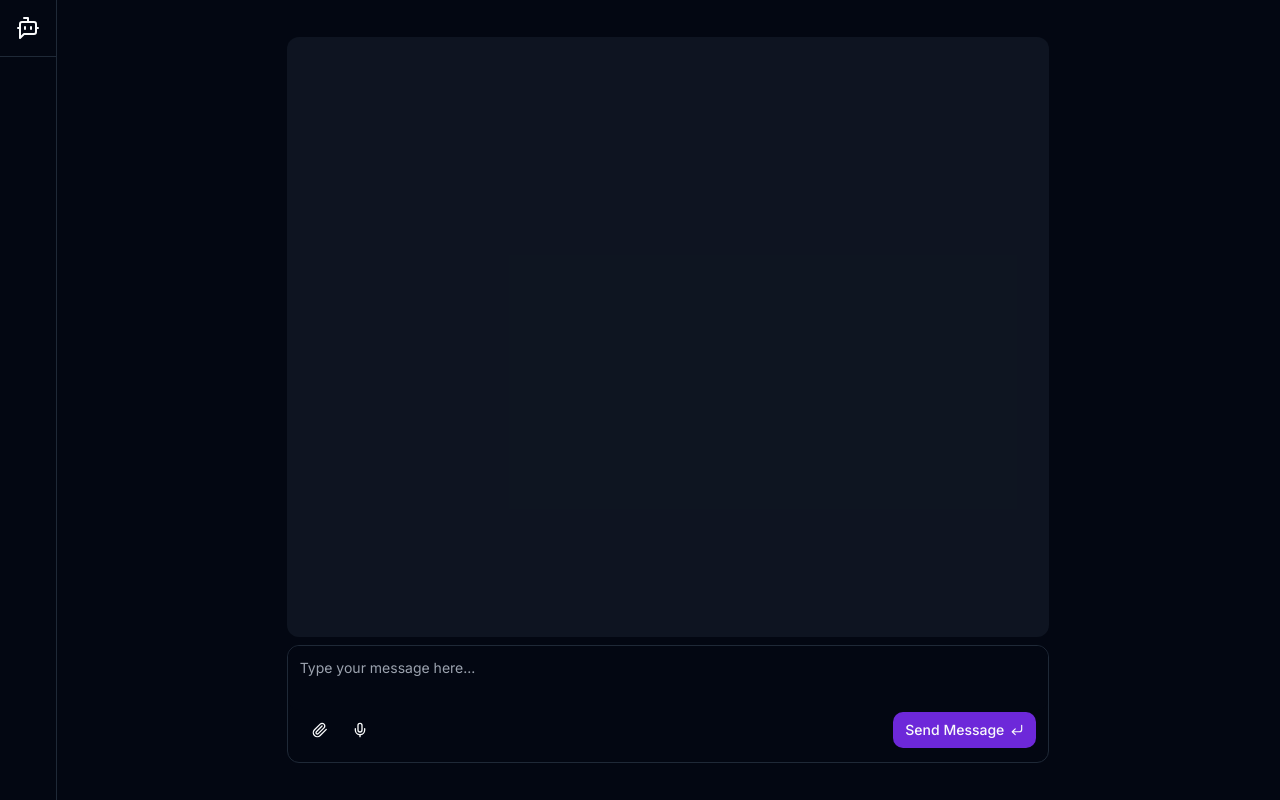
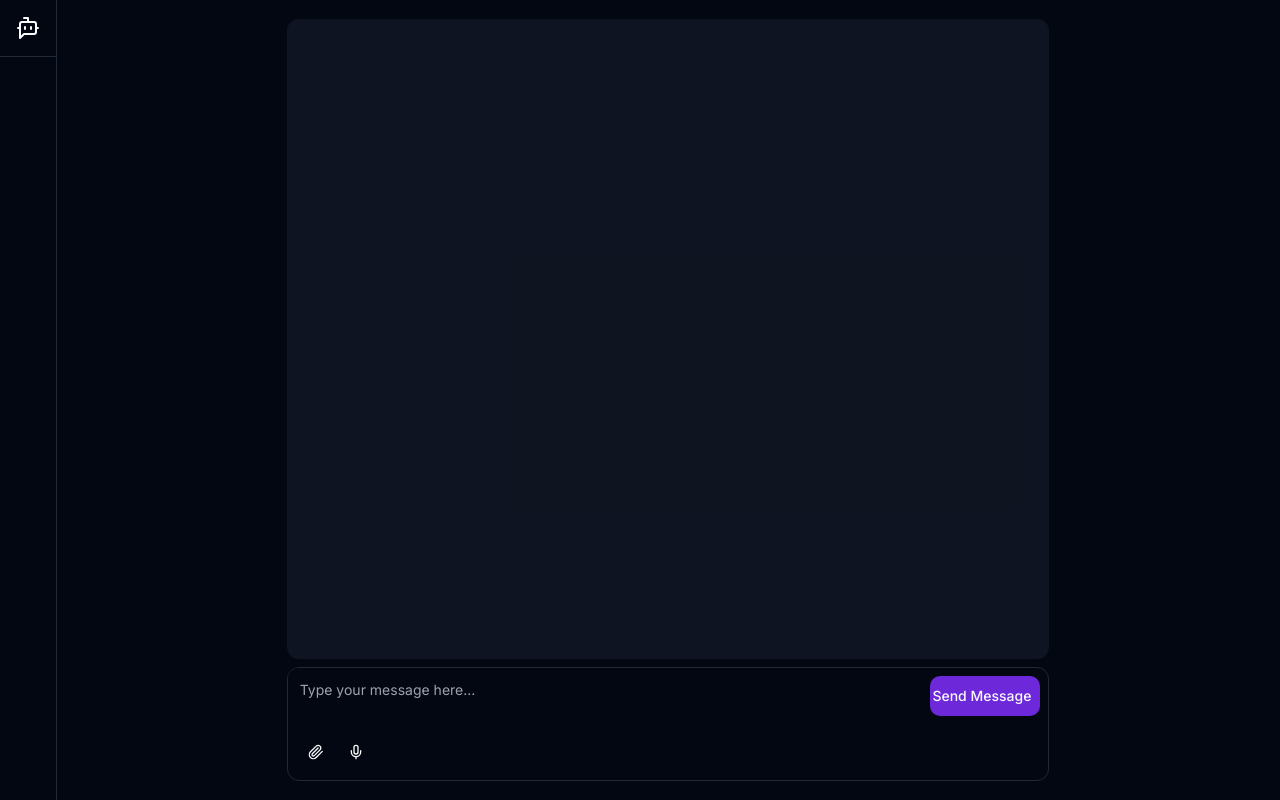
Before and after one commit to xansaul/ollama-chat, a Next.js app: page / in a window 1280 px wide. Built offline with nearby package versions, Linux system fonts and the light colour scheme.

Commit message:
WIP: form component

```diff
--- a/src/app/layout.tsx
+++ b/src/app/layout.tsx
@@ -2,7 +2,7 @@ import type { Metadata } from "next";
 import { Inter as FontSans } from "next/font/google"
 import "./globals.css";
 import { cn } from "@/lib/utils";
-import { Navbar } from "@/presentation/components";
+import { Navbar, TooltipProvider } from "@/presentation/components";
 import { ThemeProvider } from "@/presentation/providers";
 
 
@@ -36,10 +36,13 @@ export default function RootLayout({
             enableSystem
             disableTransitionOnChange
           >
-            <Navbar />
-            <div className="pl-14">
-              {children}
-            </div>
+            <TooltipProvider>
+
+              <Navbar />
+              <div className="pl-14">
+                {children}
+              </div>
+            </TooltipProvider>
           </ThemeProvider>
       </body>
     </html>
--- a/src/app/page.tsx
+++ b/src/app/page.tsx
@@ -7,12 +7,11 @@ export default async function Home() {
 
 
   return (
-    <main className="px-10 py-5 h-screen flex flex-col justify-center items-center">
+    <main className="sm:px-10 h-screen flex flex-col justify-center items-center">
       <div className="w-11/12 xl:w-8/12">
-        <TooltipProvider>
+
           <MessagesContainer />
           <FormChat />
-        </TooltipProvider>
       </div>
     </main>
   );
--- a/src/infrastructure/mappers/message-mappers/ia-message-to-MessageEntity.mapper.ts
+++ b/src/infrastructure/mappers/message-mappers/MessageMapper.ts
@@ -1,10 +1,8 @@
 import { MessageEntity } from "@/domain/entities";
 import type { Message } from "ai";
 
-
-export class IaMessageToMessageEntityMapper {
+export class MessageMapper {
     public static iaMessageToMessageEntity(message: Message): MessageEntity{
-
         return {
             message: message.content,
             from: message.role !== 'user'? 'bot':'user'
--- a/src/presentation/components/chat/form-chat/FormChat.tsx
+++ b/src/presentation/components/chat/form-chat/FormChat.tsx
@@ -1,47 +1,47 @@
 "use client";
 
+import React, { useRef, useState } from "react";
 
-import React, { useRef, useState } from 'react'
-
-import { useMessagesStore } from '@/presentation/store';
-import { Tooltip, TooltipTrigger, TooltipContent } from '@radix-ui/react-tooltip'
-import { Paperclip, Mic, CornerDownLeft, Square } from 'lucide-react'
-import { Button, Label, Textarea } from '../..';
-import { sendMessageUseCase } from '@/domain/use-cases/send-message.use-case';
+import { useMessagesStore } from "@/presentation/store";
+import {
+    Tooltip,
+    TooltipTrigger,
+    TooltipContent,
+} from "@radix-ui/react-tooltip";
+import { Paperclip, Mic, CornerDownLeft, Square } from "lucide-react";
+import { Button, Label, Textarea } from "../..";
+import { sendMessageUseCase } from "@/domain/use-cases/send-message.use-case";
 
 export const FormChat = () => {
-
-    const [message, setMessage] = useState('');
-    const createMessage = useMessagesStore(state => state.createMessage);
-    const updateMessageStream = useMessagesStore(state => state.updateMessageStream);
+    const createMessage = useMessagesStore((state) => state.createMessage);
+    const [message, setMessage] = useState("");
+    const updateMessageStream = useMessagesStore(
+        (state) => state.updateMessageStream
+    );
     const [isLoading, setIsLoading] = useState(false);
 
     const abortController = useRef<AbortController>(new AbortController());
-    const isRunning = useRef(false)
+    const isRunning = useRef(false);
 
-
-    const handleSendMessage = async () => {
-        if (message === '') return;
-
+    const handleSendMessage = async (event: React.FormEvent<HTMLFormElement>) => {
+        event.preventDefault();
+        if (message === "") return;
 
         if (isRunning.current) {
             abortController.current.abort();
             abortController.current = new AbortController();
         }
 
-
-        setMessage('');
+        setMessage("");
 
         createMessage({
             message,
-            from: 'user'
+            from: "user",
         });
 
-
         setIsLoading(true);
-        createMessage({ from: 'bot', message: '' });
+        createMessage({ from: "bot", message: "" });
         const stream = sendMessageUseCase(message, abortController.current.signal);
-
 
         for await (const text of stream) {
             updateMessageStream(text);
@@ -50,44 +50,65 @@ export const FormChat = () => {
         setIsLoading(false);
 
         isRunning.current = false;
+    };
 
-    }
-
-
-    const handleAbort = async() => {
+    const handleAbort = async () => {
         if (abortController.current) {
-            await abortController.current.abort('User request');
+            await abortController.current.abort("User request");
             abortController.current = new AbortController();
             setIsLoading(false);
         }
-    }
+    };
 
     return (
-        <div
-            className="relative overflow-hidden rounded-lg border bg-background focus-within:ring-1 focus-within:ring-ring" x-chunk="dashboard-03-chunk-1"
+        <form
+            onSubmit={handleSendMessage}
+            className="relative overflow-y-visible h-auto rounded-lg border bg-background focus-within:ring-1 focus-within:ring-ring"
         >
 
-            {
-                isLoading && (
-                    <Button variant="outline" size="icon" className="absolute right-1 top-1" onClick={handleAbort}>
-                        <Square />
-                    </Button>
-                )
-            }
+            <div className="grid grid-cols-1 lg:grid-cols-12 h-auto">
+                <div className="col-span-10 h-auto">
+                    <Label htmlFor="message" className="sr-only">
+                        Message
+                    </Label>
+
+                    <Textarea
+                        id="message"
+                        placeholder="Type your message here..."
+                        className="min-h-12 resize-none border-0 p-3 shadow-none focus-visible:ring-0 focus-visible:ring-offset-0"
+                        onChange={(event) => setMessage(event.target.value)}
+                        value={message}
+
+                    />
+                </div>
+
+                <div className="flex flex-col col-span-2 p-2 ">
+                    {isLoading ? (
+                        <Button
+                            variant="outline"
+                            size="icon"
+                            onClick={handleAbort}
+                            className="self-end"
+                        >
+                            <Square />
+                        </Button>
+                    ) : (
+                        <Button
+                            type="submit"
+                            className="ml-auto gap-1.5 w-full "
+                            disabled={isLoading}
+                        >
+                            Send Message
+                            <CornerDownLeft className="size-3.5" />
+                        </Button>
+                    )
+                    }
+
+                </div>
 
 
-
-            <Label htmlFor="message" className="sr-only">
-                Message
-            </Label>
-            <Textarea
-                id="message"
-                placeholder="Type your message here..."
-                className="min-h-12 resize-none border-0 p-3 shadow-none focus-visible:ring-0"
-                onChange={(event) => setMessage(event.target.value)}
-                value={message}
-            />
-            <div className="flex items-center p-3 pt-0">
+            </div>
+            <div className="flex items-center p-2 pt-0">
                 <Tooltip>
                     <TooltipTrigger asChild>
                         <Button variant="ghost" size="icon">
@@ -106,11 +127,8 @@ export const FormChat = () => {
                     </TooltipTrigger>
                     <TooltipContent side="top">Use Microphone</TooltipContent>
                 </Tooltip>
-                <Button onClick={handleSendMessage} size="sm" className="ml-auto gap-1.5" disabled={isLoading}>
-                    Send Message
-                    <CornerDownLeft className="size-3.5" />
-                </Button>
+
             </div>
-        </div>
-    )
-}
+        </form>
+    );
+};
--- a/src/presentation/components/chat/messages-container/MessagesContainer.tsx
+++ b/src/presentation/components/chat/messages-container/MessagesContainer.tsx
@@ -30,7 +30,7 @@ export const MessagesContainer = () => {
   }
 
   return (
-    <div className="mb-2 relative min-h-[75vh] max-h-[75vh] overflow-auto rounded-xl bg-secondary/40 p-4 lg:col-span-2 flex flex-col" ref={chatContainerRef} onScroll={handleScrollUser}>
+    <div className="mb-2 relative min-h-[80vh] max-h-[80vh] overflow-y-auto rounded-xl bg-secondary/40 p-4 lg:col-span-2 flex flex-col" ref={chatContainerRef} onScroll={handleScrollUser}>
         {
             messages.map((message, idx)=>{
 
--- a/src/presentation/components/chat/messages/Message.tsx
+++ b/src/presentation/components/chat/messages/Message.tsx
@@ -8,7 +8,7 @@ import { CustomMarkdown } from "../markdown/CustomMarkdown";
 
 
 const messageVariants = cva(
-  " w-fit border-primary/20 my-2",{
+  " w-fit max-w-full border-primary/20 my-2",{
     variants: {
       variant: {
         bot: "bg-primary/10 self-start",
```
